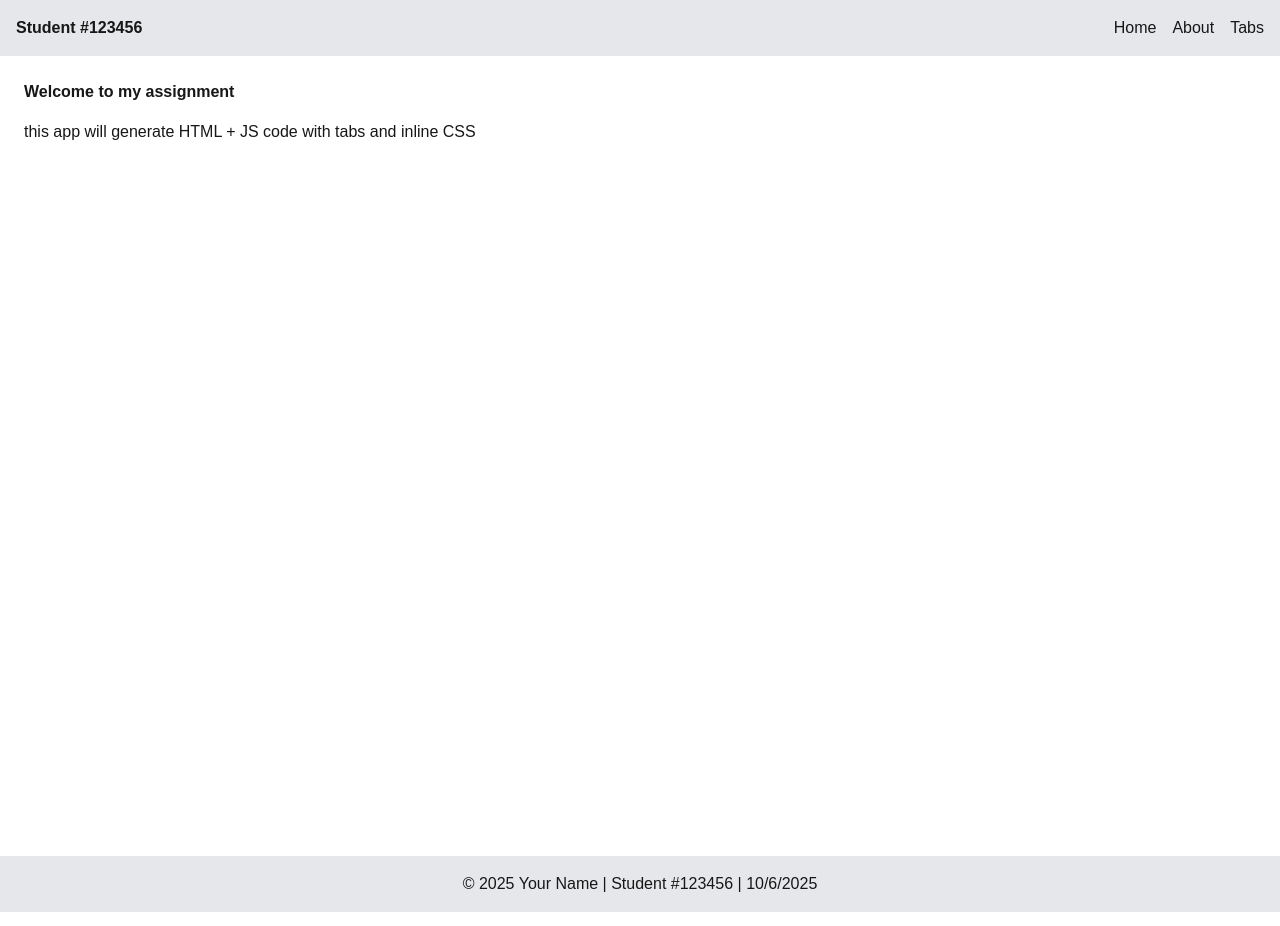
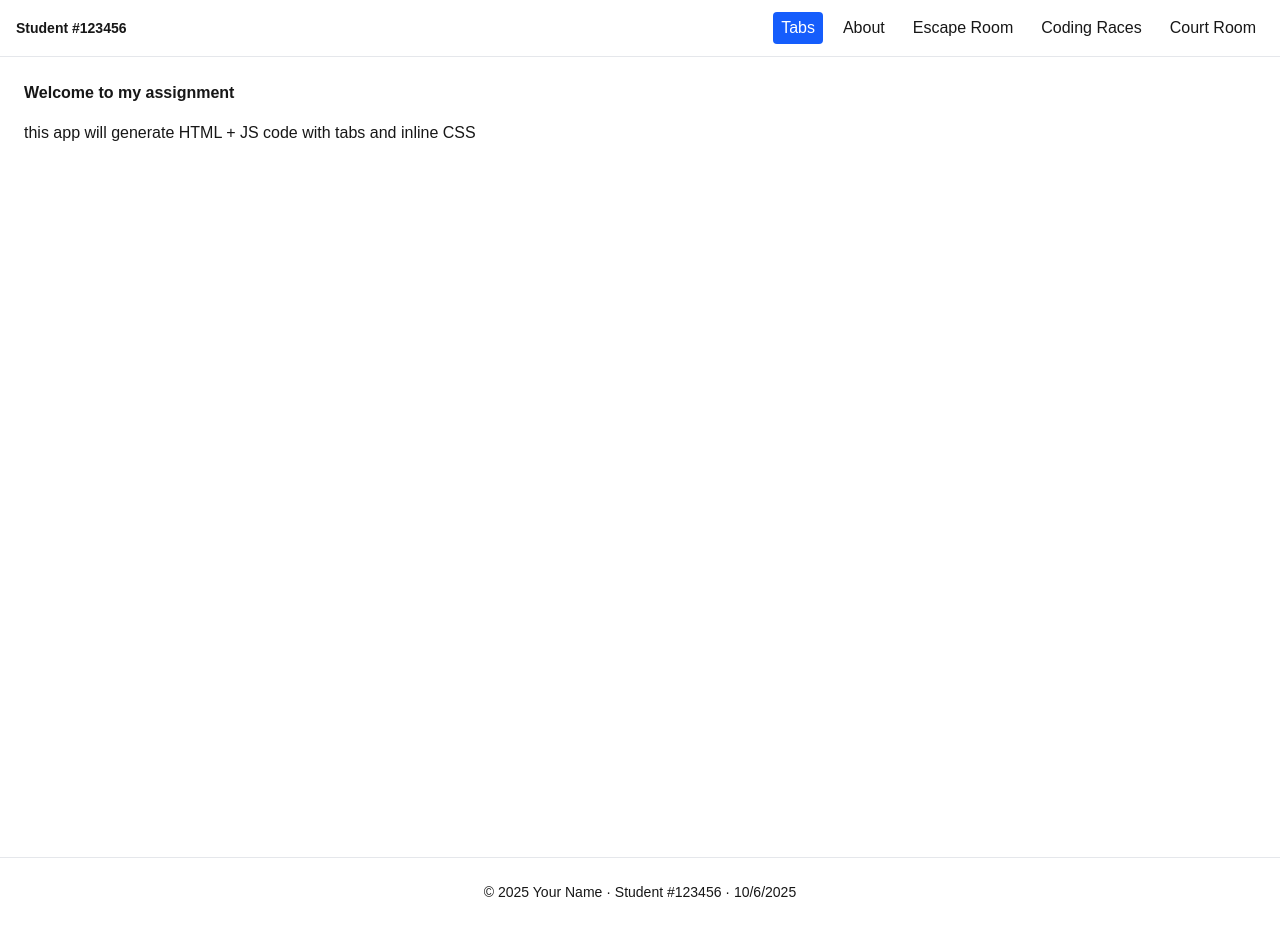
Before and after one commit to raizulfi/CloudWebAppAssignment1, a Next.js app: page / in a window 1280 px wide. Built offline with nearby package versions, Linux system fonts and the light colour scheme.

Commit message:
creating/fix the footer and header

```diff
--- a/src/app/layout.tsx
+++ b/src/app/layout.tsx
@@ -1,5 +1,6 @@
 import "./globals.css";
-import Link from "next/link";
+import Header from "../components/Header";
+import Footer from "../components/Footer";
 
 export const metadata = {
   title: "Assignment 1",
@@ -14,23 +15,9 @@ export default function RootLayout({
   return (
     <html lang="en">
       <body className="dark:bg-gray-900 bg-white text-gray-900 dark:text-gray-100">
-        <header className="flex justify-between items-center p-4 bg-gray-200 dark:bg-gray-800">
-          <span className="font-bold">Student #123456</span>
-          <nav className="flex gap-4">
-            <Link href="/">Home</Link>
-            <Link href="/about">About</Link>
-            <Link href="/tabs">Tabs</Link>
-          </nav>
-        </header>
-
+        <Header studentNumber="Student #123456" />
         <main className="min-h-screen p-6">{children}</main>
-
-        <footer className="p-4 bg-gray-200 dark:bg-gray-800 text-center">
-          <p>
-            © 2025 Your Name | Student #123456 |{" "}
-            {new Date().toLocaleDateString()}
-          </p>
-        </footer>
+        <Footer studentName="Your Name" studentNumber="Student #123456" />
       </body>
     </html>
   );
--- /dev/null
+++ b/src/components/Footer.tsx
@@ -0,0 +1,14 @@
+type FooterProps = {
+	studentName: string;
+	studentNumber: string;
+};
+
+export default function Footer({ studentName, studentNumber }: FooterProps) {
+	return (
+		<footer className="px-4 py-6 border-t border-gray-200 dark:border-gray-800 text-center text-sm">
+			<p>
+				© {new Date().getFullYear()} {studentName} · {studentNumber} · {new Date().toLocaleDateString()}
+			</p>
+		</footer>
+	);
+}
--- /dev/null
+++ b/src/components/Header.tsx
@@ -0,0 +1,45 @@
+"use client";
+
+import Link from "next/link";
+import { usePathname } from "next/navigation";
+
+type HeaderProps = {
+	studentNumber: string;
+};
+
+export default function Header({ studentNumber }: HeaderProps) {
+	const pathname = usePathname();
+
+	const navItems = [
+		{ href: "/", label: "Tabs" },
+		{ href: "/about", label: "About" },
+		{ href: "/escape-room", label: "Escape Room" },
+		{ href: "/coding-races", label: "Coding Races" },
+		{ href: "/court-room", label: "Court Room" },
+	];
+
+	return (
+		<header className="flex items-center justify-between px-4 py-3 border-b border-gray-200 dark:border-gray-800">
+			<span className="text-sm font-semibold" aria-label="Student number">
+				{studentNumber}
+			</span>
+			<nav aria-label="Main navigation" className="flex gap-3 flex-wrap">
+				{navItems.map((item) => {
+					const isActive = pathname === item.href;
+					return (
+						<Link
+							key={item.href}
+							href={item.href}
+							className={`px-2 py-1 rounded focus:outline-none focus:ring-2 focus:ring-offset-2 focus:ring-blue-500 ${
+								isActive ? "bg-blue-600 text-white" : "hover:bg-gray-100 dark:hover:bg-gray-800"
+							}`}
+							aria-current={isActive ? "page" : undefined}
+						>
+							{item.label}
+						</Link>
+					);
+				})}
+			</nav>
+		</header>
+	);
+}
```
